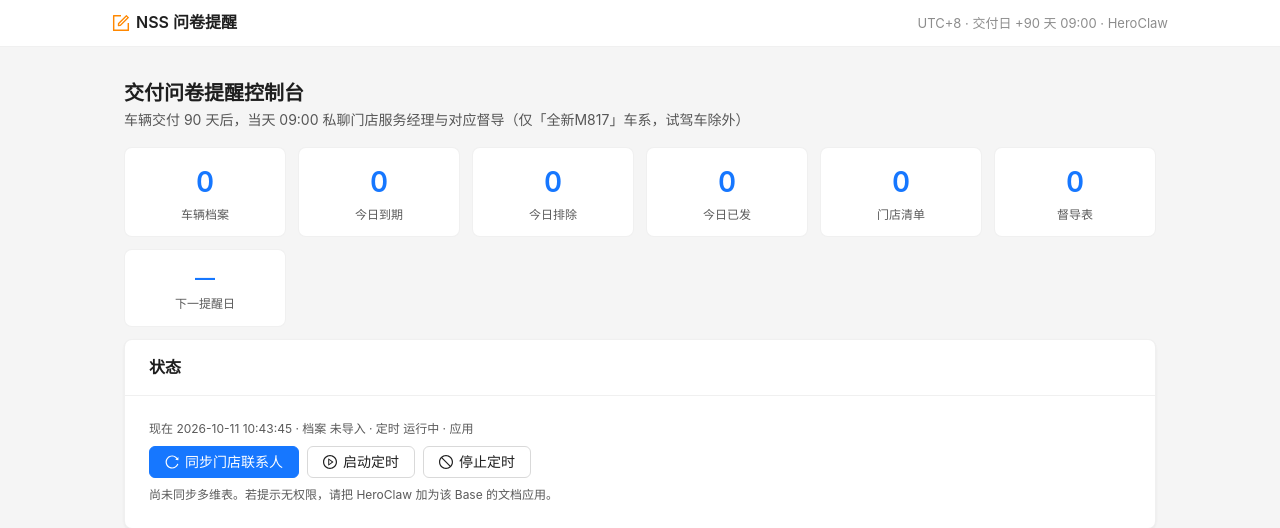
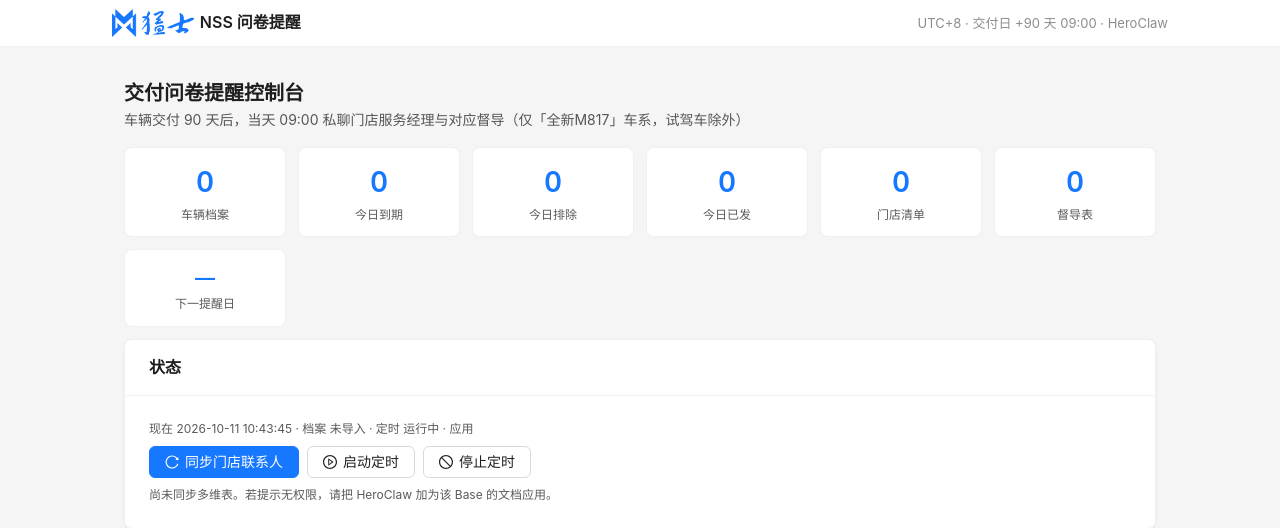
Before and after one commit to kaisonlau8/NSS_Questionnaire_Reminder, a Flask app: page / in a window 1280 px wide. Shown: the top 528 px of the page. Run offline with Flask 3, Linux system fonts and the light colour scheme; data that the repository does not hold is empty; parts of the project's set-up code (start-up, migrations or seed data) failed here and were passed over.

Commit message:
品牌：猛士 logo（蓝/白）与蓝色 favicon，配色保持 Ant Design 蓝；黄页手机顶栏与 NSS 卡片文案修正

```diff
--- a/app.py
+++ b/app.py
@@ -52,9 +52,16 @@ app.jinja_env.globals["ds_css"] = lambda: _ds("antd-lite.css")
 app.jinja_env.globals["ds_sprite"] = lambda: _ds("sprite.svg")
 app.jinja_env.globals["ds_cards"] = lambda: _ds("cards.js")
 
+
+# --- 品牌静态资源（logo / favicon，design-system/sync.sh 同步到 ds/brand/）---
+@app.get("/ds/brand/<path:name>")
+def ds_brand(name: str):
+    from flask import send_from_directory
+    return send_from_directory(str(ROOT / "ds" / "brand"), name)
+
 # --- m-hero SSO (Casdoor): inert unless MHERO_AUTH[_NSS]=audit|on is set (see docs/SSO_CASDOOR.md) ---
 from mhero_auth.flask_adapter import init_app as _mhero_auth_init
-_mhero_auth_init(app, "nss", default_mode="off")
+_mhero_auth_init(app, "nss", default_mode="off", public_get_paths=["/ds/brand/*"])
 app.config["MAX_CONTENT_LENGTH"] = 64 * 1024 * 1024
 
 
--- a/templates/dashboard.html
+++ b/templates/dashboard.html
@@ -4,6 +4,11 @@
   <meta charset="UTF-8">
   <meta name="viewport" content="width=device-width, initial-scale=1">
   <title>NSS 问卷提醒</title>
+  <link rel="icon" href="/ds/brand/favicon.ico" sizes="any">
+  <link rel="icon" type="image/png" sizes="16x16" href="/ds/brand/icon-16.png">
+  <link rel="icon" type="image/png" sizes="32x32" href="/ds/brand/icon-32.png">
+  <link rel="apple-touch-icon" sizes="180x180" href="/ds/brand/icon-180.png">
+  <meta name="theme-color" content="#1677ff">
   <style>{{ ds_css()|safe }}</style>
   <style>
     /* ---- NSS 站点专属微调（通用样式在 design-system/antd-lite.css） ---- */
@@ -16,7 +21,7 @@
 <body>
   {{ ds_sprite()|safe }}
   <header class="ant-header"><div class="in">
-    <a class="brand" href="/"><svg class="ai" aria-hidden="true"><use href="#i-form"/></svg>NSS 问卷提醒</a>
+    <a class="brand" href="/"><img class="brand-logo" src="/ds/brand/logo-blue.png" srcset="/ds/brand/logo-blue@2x.png 2x" alt="猛士" height="28">NSS 问卷提醒</a>
     <span class="nss-meta">UTC+8 · 交付日 +90 天 09:00 · HeroClaw</span>
   </div></header>
 
```
Also changed, not shown: ds/antd-lite.css (+7 -1 lines), ds/brand/favicon.ico (added), ds/brand/icon-16.png (added), ds/brand/icon-180.png (added), ds/brand/icon-192.png (added), ds/brand/icon-32.png (added), ds/brand/icon-48.png (added), ds/brand/icon-512.png (added), ds/brand/logo-blue.png (added), ds/brand/logo-blue@2x.png (added), ds/brand/logo-white.png (added), ds/brand/logo-white@2x.png (added).
